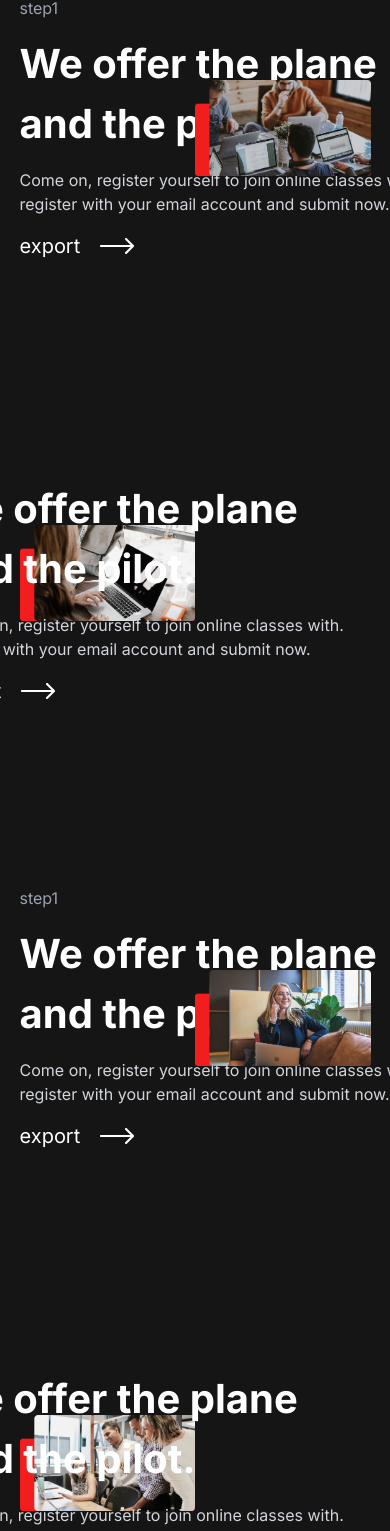
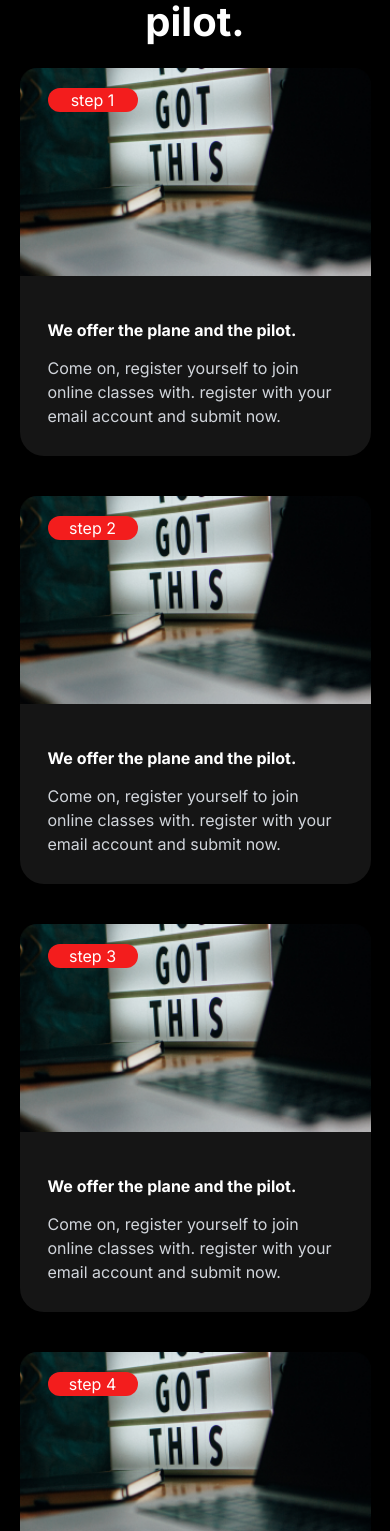
Before and after one commit to ladraniamine/courses-platform, a React (Create React App) app: page / in a window 390 px wide. Shown: the part 5091-6622 px from the top of the page. Built offline with nearby package versions, Linux system fonts and the light colour scheme.

Commit message:
responsive We offer the plane and the pilot section

```diff
--- a/src/container/About.jsx
+++ b/src/container/About.jsx
@@ -19,34 +19,38 @@ const About = () => {
         </div>
       </div>
       {/* ------------------------------------- */}
-      <div className='container m-auto mt-[180px] mb-[120px]'>
-          <div className='grid grid-cols-12  text-white'>
-            <div className="col-span-6 flex items-center justify-start">
-              <div>
-                <span className='text-start block w-full text-gray-400'>step1</span>
-                <h2 className='text-start text-[40px] w-[430px] font-bold my-[14px]'>We offer the plane and the pilot.</h2>
-                <p className='text-start text-[16px] w-[410px] text-gray-300'>Come on, register yourself to join online classes with. register with your email account and submit now.</p>
-                <button className='text-start flex items-center mt-[15px] '>
+      <div className='bg-black  pt-6 lg:pt-0 mt-8 lg:mt-[180px]'>
+        <div className='container m-auto  mb-[120px]'>
+            <h2 className='lg:hidden text-white font-bold text-[40px] text-center mb-4'>We offer the plane and the pilot.</h2>
+            <div className='grid grid-cols-12  text-white bg-[#151515] lg:bg-[#0000]  rounded-3xl lg:rounded-none mb-10 lg:mb-[180px] relative'>
+              <div className="col-span-12 lg:col-span-6 flex items-center justify-start order-1 lg:order-0">
+                <div className='p-7 lg:p-0 w-full lg:w-auto'>
+                  <span className='bg-[#F31D1D] lg:bg-[#0000] lg:text-start block w-[90px] lg:w-full lg:text-gray-400 rounded-3xl lg:rounded-none absolute lg:relative top-5'>step 1</span>
+                  <h2 className='text-start lg:text-[40px] lg:w-[430px] font-bold my-[14px]'>We offer the plane and the pilot.</h2>
+                  <p className='text-start text-[16px] lg:w-[410px] text-gray-300'>Come on, register yourself to join online classes with. register with your email account and submit now.</p>
+                  <button className='hidden text-start lg:flex items-center mt-[15px] '>
                     <span className='text-[20px]'>export</span>
                     <img className='ml-[20px]' src={require("../assets/arrow.png")} alt="arrow" />
                   </button>
                 </div>
               </div>
-            <div className="col-span-6 flex items-center justify-end">
-              <img src={require("../assets/Group 1.png")} alt="img" />
+              <div className="col-span-12 lg:col-span-6 flex items-center justify-end lg:order-1">
+                <img className='hidden lg:block' src={require("../assets/Group 1.png")} alt="img" />
+                <img className='lg:hidden w-full' src={require("../assets/goup1mobile.png")} alt="img" />
               </div>
 
             </div>
-          <div className='grid grid-cols-12  text-white mt-[180px]'>
-            <div className="col-span-6 flex items-center justify-start">
-              <img src={require("../assets/Group 2.png")} alt="img" />
+            <div className='grid grid-cols-12  text-white bg-[#151515] lg:bg-[#0000]  rounded-3xl lg:rounded-none mb-10 lg:mb-[180px] relative'>
+              <div className="col-span-12 lg:col-span-6 flex items-center justify-start">
+                <img className='hidden lg:block' src={require("../assets/Group 1.png")} alt="img" />
+                <img className='lg:hidden w-full' src={require("../assets/goup1mobile.png")} alt="img" />
               </div>
-            <div className="col-span-6 flex items-center justify-end">
-              <div>
-                <span className='text-start block w-full text-gray-400'>step1</span>
-                <h2 className='text-start text-[40px] w-[430px] font-bold my-[14px]'>We offer the plane and the pilot.</h2>
-                <p className='text-start text-[16px] w-[410px] text-gray-300'>Come on, register yourself to join online classes with. register with your email account and submit now.</p>
-                <button className='text-start flex items-center mt-[15px] '>
+              <div className="col-span-12 lg:col-span-6 flex items-center justify-end">
+                <div className='p-7 lg:p-0 w-full lg:w-auto'>
+                <span className='bg-[#F31D1D] lg:bg-[#0000] lg:text-start block w-[90px] lg:w-full lg:text-gray-400 rounded-3xl lg:rounded-none absolute lg:relative top-5'>step 2</span>
+                  <h2 className='text-start lg:text-[40px] lg:w-[430px] font-bold my-[14px]'>We offer the plane and the pilot.</h2>
+                  <p className='text-start text-[16px] lg:w-[410px] text-gray-300'>Come on, register yourself to join online classes with. register with your email account and submit now.</p>
+                  <button className='hidden text-start lg:flex items-center mt-[15px] '>
                     <span className='text-[20px]'>export</span>
                     <img className='ml-[20px]' src={require("../assets/arrow.png")} alt="arrow" />
                   </button>
@@ -54,32 +58,35 @@ const About = () => {
               </div>
 
             </div>
-          <div className='grid grid-cols-12  text-white mt-[180px]'>
-            <div className="col-span-6 flex items-center justify-start">
-              <div>
-                <span className='text-start block w-full text-gray-400'>step1</span>
-                <h2 className='text-start text-[40px] w-[430px] font-bold my-[14px]'>We offer the plane and the pilot.</h2>
-                <p className='text-start text-[16px] w-[410px] text-gray-300'>Come on, register yourself to join online classes with. register with your email account and submit now.</p>
-                <button className='text-start flex items-center mt-[15px] '>
+            <div className='grid grid-cols-12  text-white bg-[#151515] lg:bg-[#0000]  rounded-3xl lg:rounded-none mb-10 lg:mb-[180px] relative'>
+              <div className="col-span-12 lg:col-span-6 flex items-center justify-start order-1 lg:order-0">
+                <div className='p-7 lg:p-0 w-full lg:w-auto'>
+                  <span className='bg-[#F31D1D] lg:bg-[#0000] lg:text-start block w-[90px] lg:w-full lg:text-gray-400 rounded-3xl lg:rounded-none absolute lg:relative top-5'>step 3</span>
+                  <h2 className='text-start lg:text-[40px] lg:w-[430px] font-bold my-[14px]'>We offer the plane and the pilot.</h2>
+                  <p className='text-start text-[16px] lg:w-[410px] text-gray-300'>Come on, register yourself to join online classes with. register with your email account and submit now.</p>
+                  <button className='hidden text-start lg:flex items-center mt-[15px] '>
                     <span className='text-[20px]'>export</span>
                     <img className='ml-[20px]' src={require("../assets/arrow.png")} alt="arrow" />
                   </button>
                 </div>
               </div>
-            <div className="col-span-6 flex items-center justify-end">
-              <img src={require("../assets/Group 3.png")} alt="img" />
+              <div className="col-span-12 lg:col-span-6 flex items-center justify-end lg:order-1">
+                <img className='hidden lg:block' src={require("../assets/Group 1.png")} alt="img" />
+                <img className='lg:hidden w-full' src={require("../assets/goup1mobile.png")} alt="img" />
               </div>
+
             </div>
-          <div className='grid grid-cols-12  text-white mt-[180px]'>
-            <div className="col-span-6 flex items-center justify-start">
-              <img src={require("../assets/Group 4.png")} alt="img" />
+            <div className='grid grid-cols-12  text-white bg-[#151515] lg:bg-[#0000]  rounded-3xl lg:rounded-none mb-10 lg:mb-[180px] relative'>
+              <div className="col-span-12 lg:col-span-6 flex items-center justify-start">
+                <img className='hidden lg:block' src={require("../assets/Group 1.png")} alt="img" />
+                <img className='lg:hidden w-full' src={require("../assets/goup1mobile.png")} alt="img" />
               </div>
-            <div className="col-span-6 flex items-center justify-end">
-              <div>
-                <span className='text-start block w-full text-gray-400'>step1</span>
-                <h2 className='text-start text-[40px] w-[430px] font-bold my-[14px]'>We offer the plane and the pilot.</h2>
-                <p className='text-start text-[16px] w-[410px] text-gray-300'>Come on, register yourself to join online classes with. register with your email account and submit now.</p>
-                <button className='text-start flex items-center mt-[15px] '>
+              <div className="col-span-12 lg:col-span-6 flex items-center justify-end">
+                <div className='p-7 lg:p-0 w-full lg:w-auto'>
+                <span className='bg-[#F31D1D] lg:bg-[#0000] lg:text-start block w-[90px] lg:w-full lg:text-gray-400 rounded-3xl lg:rounded-none absolute lg:relative top-5'>step 4</span>
+                  <h2 className='text-start lg:text-[40px] lg:w-[430px] font-bold my-[14px]'>We offer the plane and the pilot.</h2>
+                  <p className='text-start text-[16px] lg:w-[410px] text-gray-300'>Come on, register yourself to join online classes with. register with your email account and submit now.</p>
+                  <button className='hidden text-start lg:flex items-center mt-[15px] '>
                     <span className='text-[20px]'>export</span>
                     <img className='ml-[20px]' src={require("../assets/arrow.png")} alt="arrow" />
                   </button>
@@ -90,6 +97,7 @@ const About = () => {
 
         </div>
       </div>
+    </div>
   )
 }
 
```
Also changed, not shown: src/assets/goup1mobile.png (added). Lines whose indentation alone changed are shown as unchanged.
